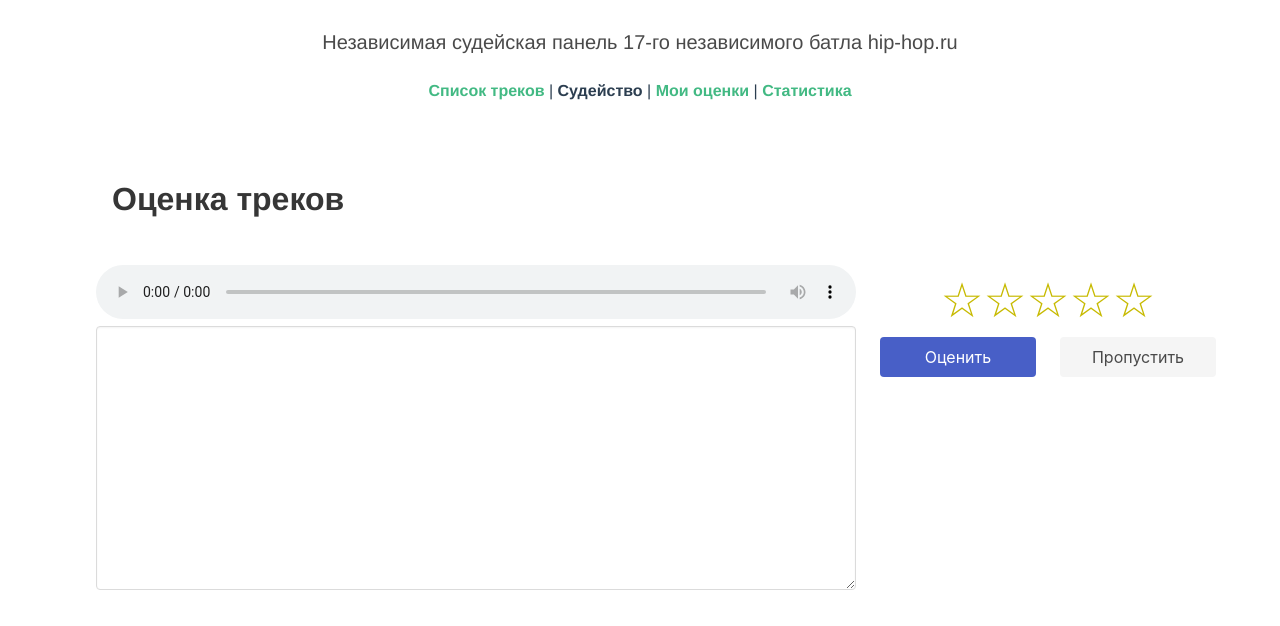
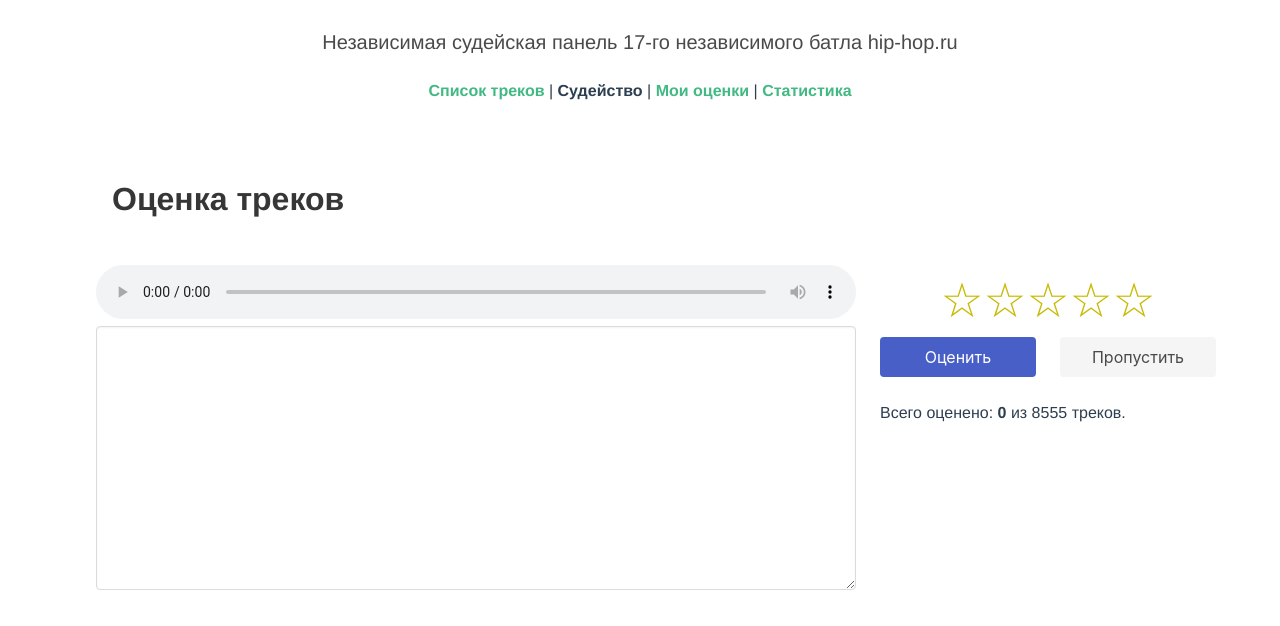
Before and after one commit to ib17hhru/judge_panel, a Vue app: page /#/judging in a window 1280 px wide. Shown: the top 626 px of the page. Built offline with nearby package versions, Linux system fonts and the light colour scheme.

Commit message:
total rated & safeguards for null tracks

```diff
--- a/src/views/Judging.vue
+++ b/src/views/Judging.vue
@@ -10,7 +10,7 @@
 			v-else
 		>
 			<div
-				v-if="!currentTrack"
+				v-if="!hasTrack"
 				class="columns"
 			>
 				<div class="columns is-centered">
@@ -23,6 +23,7 @@
 			>
 				<div class="column is-8 left-column">
 					<single-audio
+						v-if="currentTrack"
 						class="small-audio"
 						:src="currentTrack.path"
 					/>
@@ -61,6 +62,9 @@
 							>Пропустить</button>
 						</div>
 					</div>
+					<div class="total-ratings">
+						Всего оценено: <span class="total-rated">{{ratedCount}}</span> из {{totalCount}} треков.
+					</div>
 				</div>
 			</div>
 		</div>
@@ -89,11 +93,24 @@ export default Vue.extend({
 		this.loaded = true
 	},
 	computed: {
+		hasTrack(): boolean
+		{
+			let id = store.state.judging.currentTrackId
+			return !isNaN(id)
+		},
 		currentTrack(): ITrackRecord | null
 		{
 			let id = store.state.judging.currentTrackId
 			return isNaN(id) ? null : store.state.trackObj[id]
-		}
+		},
+		ratedCount(): number
+		{
+			return store.state.judging.ratings.length
+		},
+		totalCount(): number
+		{
+			return store.state.tracks.length
+		},
 	},
 	methods: {
 		resetForm()
@@ -154,6 +171,9 @@ textarea {
 div.score {
 	text-align: center;
 }
+.total-rated {
+	font-weight: bold;
+}
 .empty-star {
 	&:before {
 		content: '☆'
--- a/src/views/MyRatings.vue
+++ b/src/views/MyRatings.vue
@@ -31,8 +31,10 @@
 							>
 								<td class="id-trunc">{{rating.id}}</td>
 								<td class="name-trunc">
-									<span class="rapper-name">{{rating.track.user.profile.name}}</span>
-									<span class="rapper-username">({{rating.track.user.username}})</span>
+									<template v-if="rating.track">
+										<span class="rapper-name">{{rating.track.user.profile.name}}</span>
+										<span class="rapper-username">({{rating.track.user.username}})</span>
+									</template>
 								</td>
 								<td class="comment-trunc">
 									<span class="is-size-3 small-stars">{{starsStr(rating.score)}}</span><br/>
```
